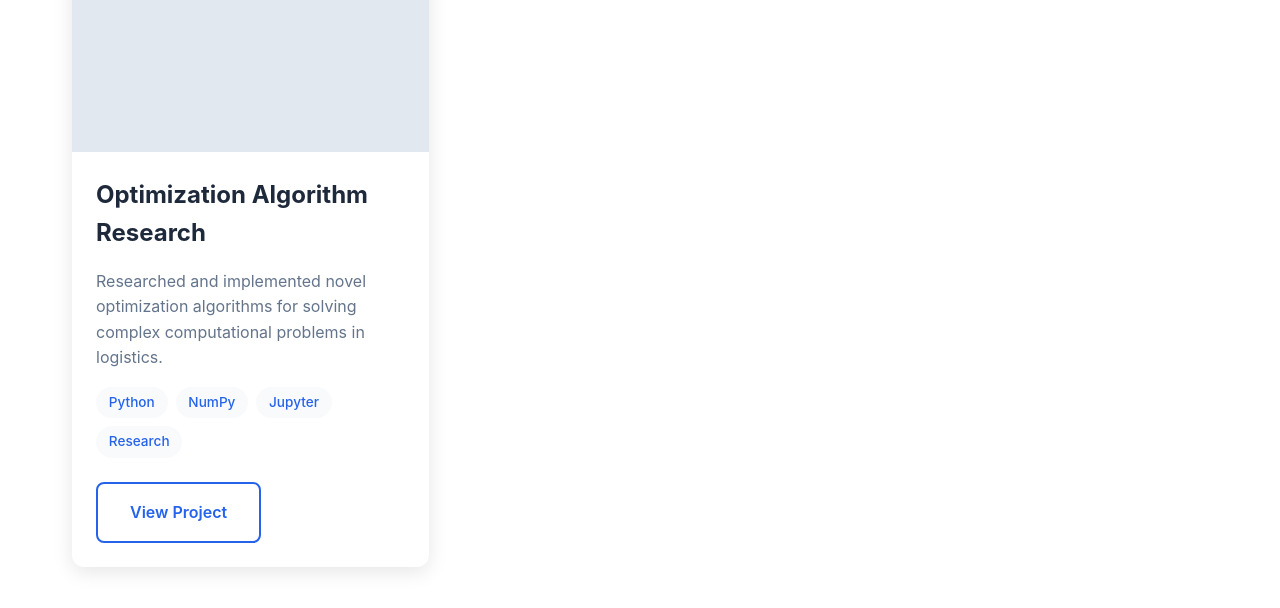
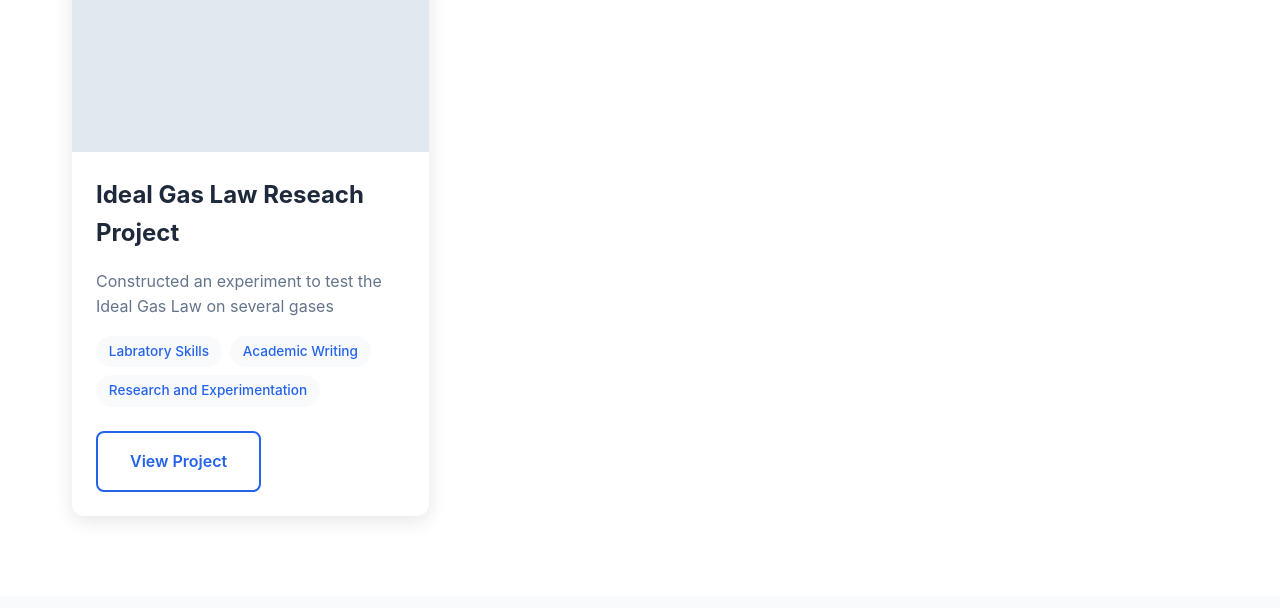
Before and after one commit to probablyAidan2/StemPortfolio, a plain HTML site: page index.html in a window 1280 px wide. Shown: the part 2446-3054 px from the top of the page. Drawn offline with Linux system fonts and the light colour scheme.

Commit message:
Update project details and images in index.html

```diff
--- a/index.html
+++ b/index.html
@@ -118,7 +118,7 @@
                 <!-- Project 3 -->
                 <div class="project-card">
                     <div class="project-image">
-                        <img src="images/Optics_Image5.png" alt="Optics Camer">
+                        <img src="images/Optics_Image5.jpg" alt="Optics Camera">
                     </div>
                     <div class="project-content">
                         <h3>Optics Camera</h3>
@@ -138,13 +138,12 @@
                         <img src="images/project4.jpg" alt="Research Project">
                     </div>
                     <div class="project-content">
-                        <h3>Optimization Algorithm Research</h3>
-                        <p>Researched and implemented novel optimization algorithms for solving complex computational problems in logistics.</p>
+                        <h3>Ideal Gas Law Reseach Project</h3>
+                        <p>Constructed an experiment to test the Ideal Gas Law on several gases</p>
                         <div class="project-tags">
-                            <span class="tag">Python</span>
-                            <span class="tag">NumPy</span>
-                            <span class="tag">Jupyter</span>
-                            <span class="tag">Research</span>
+                            <span class="tag">Labratory Skills</span>
+                            <span class="tag">Academic Writing</span>
+                            <span class="tag">Research and Experimentation</span>
                         </div>
                         <a href="https://github.com/yourusername/project4" class="btn-secondary">View Project</a>
                     </div>
```
